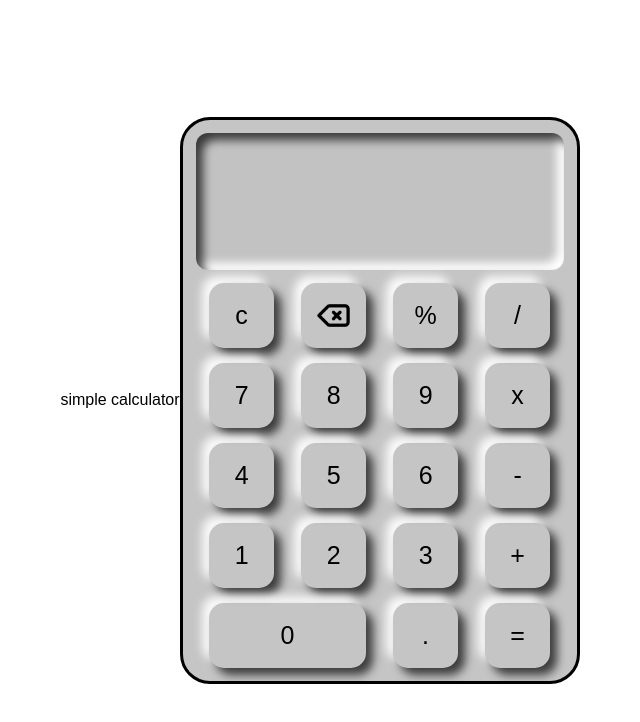
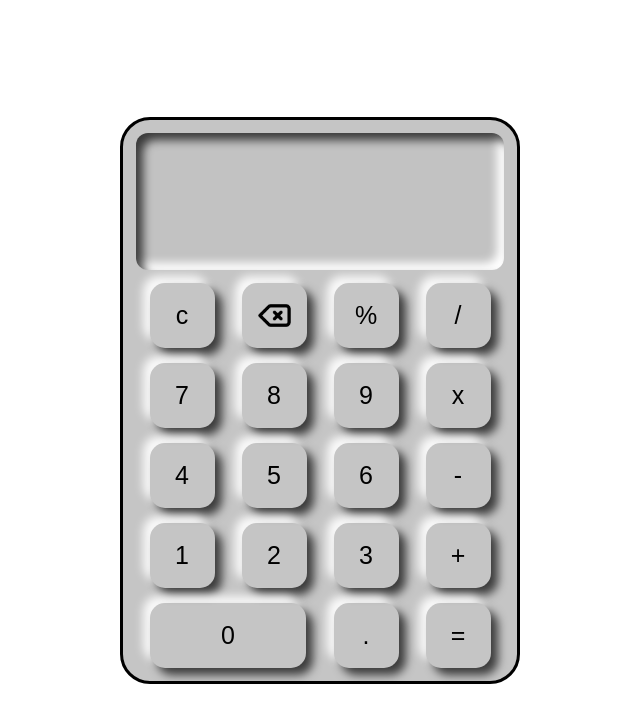
Before and after one commit to LRamdhan/calculator, a plain HTML site: page index.html in a window 1280 px wide. Shown: the whole page, without its empty margins (320-960 px from the left). Drawn offline with Linux system fonts and the light colour scheme.

Commit message:
hapus judul

```diff
--- a/index.html
+++ b/index.html
@@ -10,7 +10,6 @@
 </head>
 <body>
 	<div class="window">
-		<h2>simple calculator</h2>
 		<div class="container">
 			<div class="layar">
 				<div class="atas">
```
